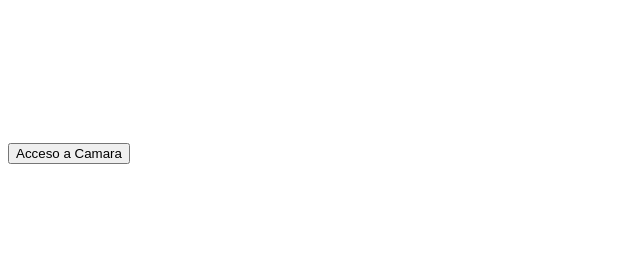
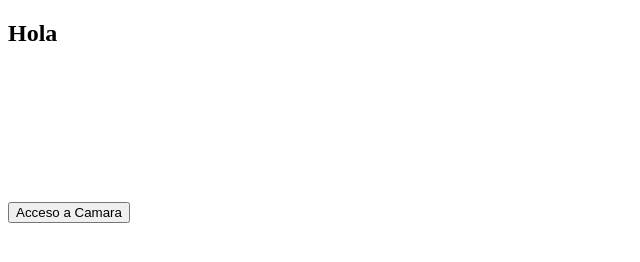
Before and after one commit to ErickGC25/PruebaCamara, a plain HTML site: page index.html in a window 1280 px wide. Shown: the whole page, without its empty margins (0-640 px from the left). Drawn offline with Linux system fonts and the light colour scheme.

Commit message:
Agregando h2

```diff
--- a/index.html
+++ b/index.html
@@ -8,6 +8,7 @@
 </head>
 <body>
 
+    <h2>Hola</h2>
     <button id="CameraAccess">Acceso a Camara</button>
     <video id="video" autoplay>Video Stream not available.</video>
 
```
